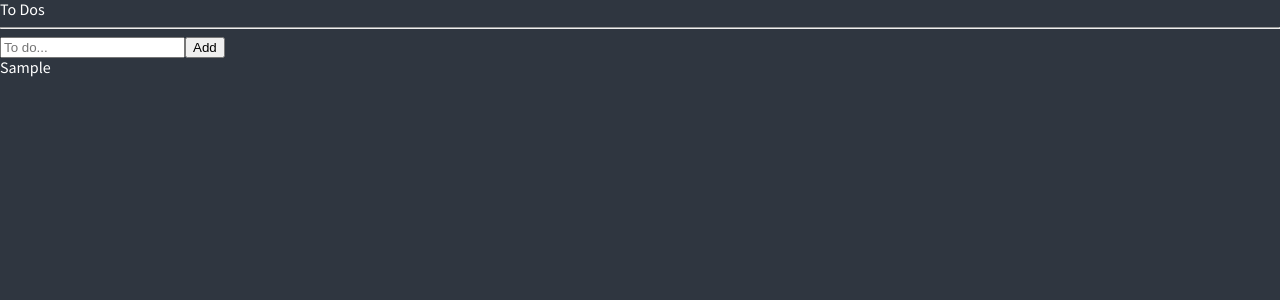
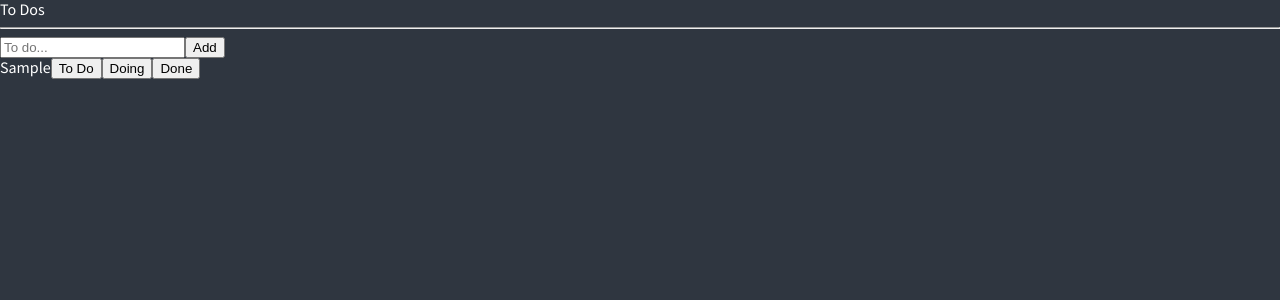
Before and after one commit to verobeach7/reactjs-Animation, a React (Create React App) app: page / in a window 1280 px wide. Both pictures are taken after typing "Sample" into the empty fields and a click on the button "Add". Shown: the top 300 px of the page. Built offline with nearby package versions, Linux system fonts and the light colour scheme.

Commit message:
React: recoil(Refactoring)

```diff
--- /dev/null
+++ b/src/atoms.tsx
@@ -0,0 +1,12 @@
+import { atom } from "recoil";
+
+export interface IToDo {
+  text: string;
+  id: number;
+  category: "TO_DO" | "DOING" | "DONE";
+}
+
+export const toDoState = atom<IToDo[]>({
+  key: "toDo",
+  default: [],
+});
--- /dev/null
+++ b/src/components/CreateToDo.tsx
@@ -0,0 +1,30 @@
+import { useForm } from "react-hook-form";
+import { useSetRecoilState } from "recoil";
+import { toDoState } from "../atoms";
+
+interface IForm {
+  toDo: string;
+}
+
+function CreateToDo() {
+  const setToDos = useSetRecoilState(toDoState);
+  const { register, handleSubmit, setValue } = useForm<IForm>();
+  const handleValid = ({ toDo }: IForm) => {
+    setToDos((oldToDos) => [
+      { text: toDo, id: Date.now(), category: "TO_DO" },
+      ...oldToDos,
+    ]);
+    setValue("toDo", "");
+  };
+  return (
+    <form onSubmit={handleSubmit(handleValid)}>
+      <input
+        {...register("toDo", { required: "Please write a To Do." })}
+        placeholder="To do..."
+      />
+      <button>Add</button>
+    </form>
+  );
+}
+
+export default CreateToDo;
--- /dev/null
+++ b/src/components/ToDo.tsx
@@ -0,0 +1,14 @@
+import { IToDo } from "../atoms";
+
+function ToDo({ text }: IToDo) {
+  return (
+    <li>
+      <span>{text}</span>
+      <button>To Do</button>
+      <button>Doing</button>
+      <button>Done</button>
+    </li>
+  );
+}
+
+export default ToDo;
--- a/src/components/ToDoList.tsx
+++ b/src/components/ToDoList.tsx
@@ -1,58 +1,20 @@
-import { useForm } from "react-hook-form";
-import {
-  atom,
-  useRecoilState,
-  useRecoilValue,
-  useSetRecoilState,
-} from "recoil";
-
-interface IForm {
-  toDo: string;
-}
-
-interface IToDo {
-  text: string;
-  id: number;
-  category: "TO_DO" | "DOING" | "DONE";
-}
-
-const toDoState = atom<IToDo[]>({
-  key: "toDo",
-  default: [],
-});
+import { useRecoilValue } from "recoil";
+import { toDoState } from "../atoms";
+import CreateToDo from "./CreateToDo";
+import ToDo from "./ToDo";
 
 function ToDoList() {
-  const [toDos, setToDos] = useRecoilState(toDoState);
-  /* const value=useRecoilValue(toDoState);
-  const modFn=useSetRecoilState(toDoState); */
-  const { register, handleSubmit, setValue } = useForm<IForm>();
-  // data를 다 받아오는 것이 아닌 원하는 것만 받아오고 싶을 때는 {}를 이용하면 됨. data.toDo만 가져오는 것.
-  const handleValid = ({ toDo }: IForm) => {
-    console.log("add to do", toDo);
-    // ()안에 직접 값을 넣을 수도 있고 함수를 넣어 함수의 리턴값을 넣게 할 수도 있음.
-    // ...oldToDos는 배열 안에 oldToDos 배열이 가지고 있던 element 요소를 반환해줌.
-    setToDos((oldToDos) => [
-      { text: toDo, id: Date.now(), category: "TO_DO" },
-      ...oldToDos,
-    ]);
-    setValue("toDo", "");
-  };
+  const toDos = useRecoilValue(toDoState);
   return (
     <div>
       <h1>To Dos</h1>
       <hr />
-      <form onSubmit={handleSubmit(handleValid)}>
-        <input
-          {...register("toDo", { required: "Please write a To Do." })}
-          placeholder="To do..."
-        />
-        <button>Add</button>
-        <ul>
-          {toDos.map((toDo) => (
-            <li key={toDo.id}>{toDo.text}</li>
-          ))}
-        </ul>
-      </form>
+      <CreateToDo />
+      <ul>
+        {toDos.map((toDo) => (
+          <ToDo key={toDo.id} {...toDo} />
+        ))}
+      </ul>
     </div>
   );
 }
```
